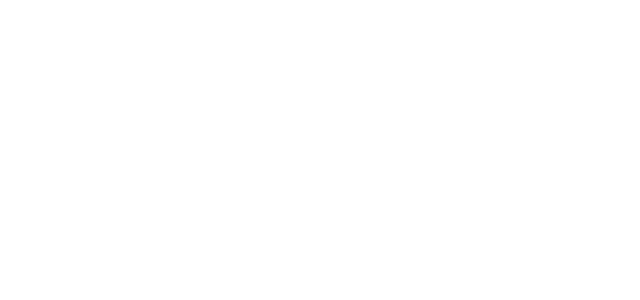
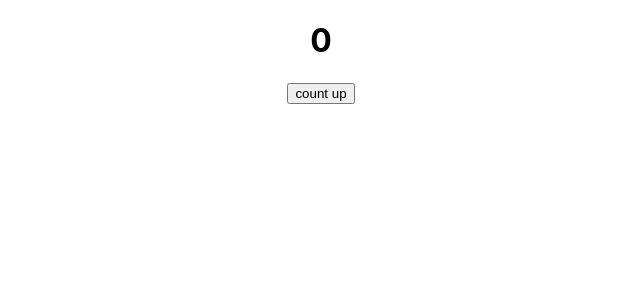
Before and after one commit to yk-port/react-hooks, a React (Create React App) app: page / in a window 1280 px wide. Shown: the top 300 px of the page, without its empty margins (319-959 px from the left). Built offline with nearby package versions, Linux system fonts and the light colour scheme.

Commit message:
feat: Counterコンポーネント作成

```diff
--- a/src/App.js
+++ b/src/App.js
@@ -1,9 +1,11 @@
 import React from 'react';
 import './App.css';
+import Counter from './components/Counter';
 
 function App() {
   return (
     <div className="App">
+      <Counter />
     </div>
   );
 }
--- /dev/null
+++ b/src/components/Counter.js
@@ -0,0 +1,28 @@
+import React, { Component } from 'react'
+
+class Counter extends Component {
+  constructor(props) {
+    super(props)
+
+    this.state = {
+      count: 0
+    }
+  }
+
+  incrementCount = () => {
+    this.setState({
+      count: this.state.count + 1
+    })
+  }
+
+  render() {
+    return (
+      <div>
+        <h1>{this.state.count}</h1>
+        <button onClick={this.incrementCount}>count up</button>
+      </div>
+    )
+  }
+}
+
+export default Counter;
```
